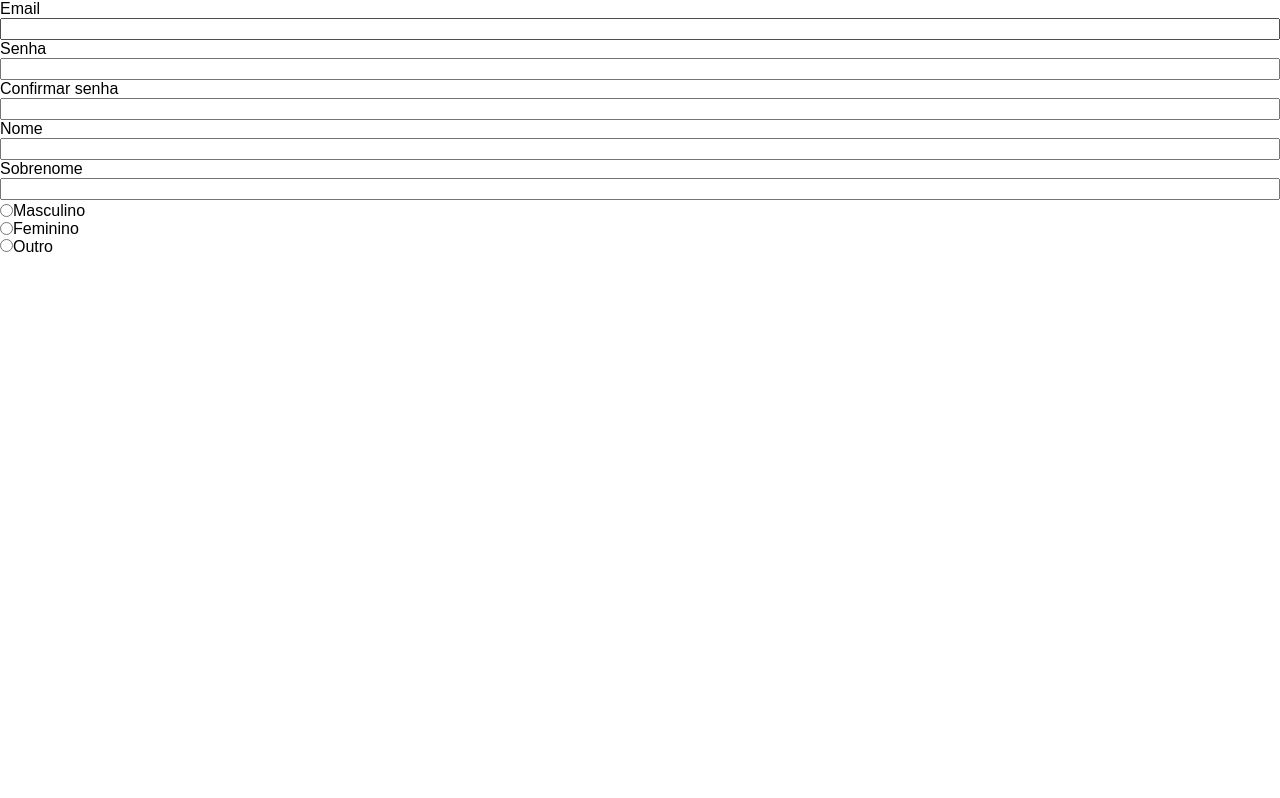
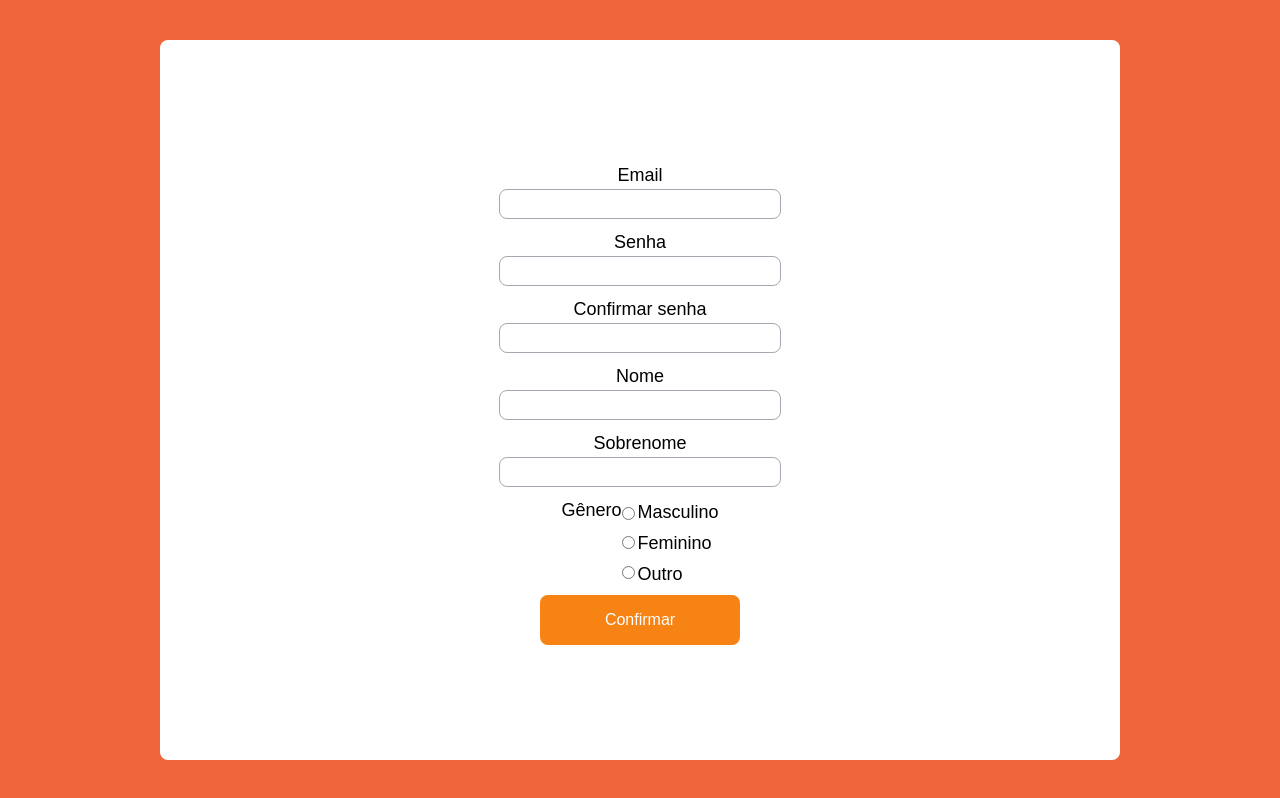
Before and after one commit to FuentesRichard/squad-31, a React (Create React App) app in the folder PoC/Frontend/: page /cadastro in a window 1280 px wide. Built offline with nearby package versions, Linux system fonts and the light colour scheme.

Commit message:
Mudando pagina inicial

```diff
--- a/PoC/Frontend/src/App.tsx
+++ b/PoC/Frontend/src/App.tsx
@@ -9,9 +9,9 @@ function App() {
   return (
     <BrowserRouter>
         <Switch>
-          <Route path="/" exact component={Home} />
+          <Route path="/" exact component={Login} />
           <Route path="/cadastro" component={Cadastro} />
-          <Route path="/login" component={Login}/>
+          <Route path="/home" component={Home}/>
           <Route path="/agendamento" component={Agendamento}/>
         </Switch>
     </BrowserRouter>
--- a/PoC/Frontend/src/pages/Cadastro.tsx
+++ b/PoC/Frontend/src/pages/Cadastro.tsx
@@ -6,35 +6,35 @@ export function Cadastro() {
       <div id="page-cadastro">
          <form>
             <label htmlFor="email">Email</label>
-            <input id="email" type="email" />
+            <input className="inputs" id="email" type="email" />
 
             <label htmlFor="senha">Senha</label>
-            <input id="senha" type="password" />
+            <input className="inputs" id="senha" type="password" />
 
             <label htmlFor="senha">Confirmar senha</label>
-            <input id="senha" type="password" />
+            <input className="inputs" id="senha" type="password" />
 
             <label htmlFor="nome">Nome</label>
-            <input id="nome" type="text" />
+            <input className="inputs" id="nome" type="text" />
 
             <label htmlFor="sobrenome">Sobrenome</label>
-            <input id="sobrenome" type="text" />
+            <input className="inputs" id="sobrenome" type="text" />
 
             <div>
-               <div id="input">
+               <label htmlFor="genero">Gênero</label>
+               <div id="input-radio">
                   <input name="genero" id="masculino" type="radio" />
                   <input name="genero" id="feminino" type="radio" />
                   <input name="genero" id="outro" type="radio" />
                </div>
 
-               <div id="label">
+               <div id="label-radio">
                   <label htmlFor="masculino">Masculino</label>
                   <label htmlFor="feminino">Feminino</label>
                   <label htmlFor="outro">Outro</label>
                </div>
-
             </div>
-
+            <button type="submit">Confirmar</button>
          </form>
       </div>
    );
--- a/PoC/Frontend/src/pages/Login.tsx
+++ b/PoC/Frontend/src/pages/Login.tsx
@@ -18,15 +18,15 @@ export function Login() {
                 <form>
                     <div>
                         <label htmlFor="cpf">CPF</label>
-                        <input id="cpf" type="text" placeholder="CPF"/>
+                        <input id="cpf" type="text" placeholder="CPF" />
                         <label htmlFor="senha">Senha</label>
-                        <input id="senha" type="password" placeholder="Senha"/>
+                        <input id="senha" type="password" placeholder="Senha" />
                         <button>Entrar</button>
                     </div>
                 </form>
 
                 <footer>
-                    <a href="/">Página Home</a>
+                    <a href="/home">Página Home</a>
                 </footer>
             </main>
         </div>
--- a/PoC/Frontend/src/styles/Cadastro.scss
+++ b/PoC/Frontend/src/styles/Cadastro.scss
@@ -1,20 +1,61 @@
 #page-cadastro {
+   background-color: #EF653C;
+   height: 100vh;
+   font-weight: 500;
+   font-size: 18px;
+
+   display: flex;
+   align-items: center;
+   justify-content: center;
+
    form {
+      background: #ffffff;
+      width: 75vw;
+      height: 90vh;
+      border-radius: 8px;
+      padding: 10px;
+
       display: flex;
       flex-direction: column;
+      align-items: center;
+      justify-content: center;
+
+      @media (max-width: 700px){
+         height: 100vh;
+         width: 100vw;
+      }
    }
 
    div {
       display: flex;
    }
 
-   #input {
+   .inputs {
+      margin: 3px;
+      height: 30px;
+      width: 30%;
+      border-radius: 8px;
+      padding: 0 16px;
+      background: #ffffff;
+      border: 1px solid #a8a8b3;
+   }
+
+   label {
+      margin-top: 10px;
+   }
+
+   #input-radio {
       display: flex;
       flex-direction: column;
       justify-content: space-evenly;
+
+      input {
+         margin-right: 3px;
+         margin-top: 10px
+      }
    }
 
-   #label{
+   #label-radio {
       display: flex;
       flex-direction: column;
       margin-top: 2px;
--- a/PoC/Frontend/src/styles/GlobalStyles.scss
+++ b/PoC/Frontend/src/styles/GlobalStyles.scss
@@ -27,3 +27,35 @@
 body, input, button, textarea, select {
   font: 400 16px 'Montserrat', sans-serif;
 }
+
+button {
+  height: 50px;
+  width: 200px;
+  border-radius: 8px;
+  margin-top: 10px;
+  font-weight: 500;
+  background: #f88315;
+  color: #ffffff;
+
+  display: flex;
+  justify-content: center;
+  align-items: center;
+
+  cursor: pointer;
+  border: 0;
+
+  img {
+      margin-right: 8px;
+  }
+
+  transition: filter 0.2s;
+
+  &:not(:disabled):hover {
+      filter: brightness(0.9);
+  }
+
+  &:disabled {
+    opacity: 0.6;
+    cursor: not-allowed;
+  }
+}
```
